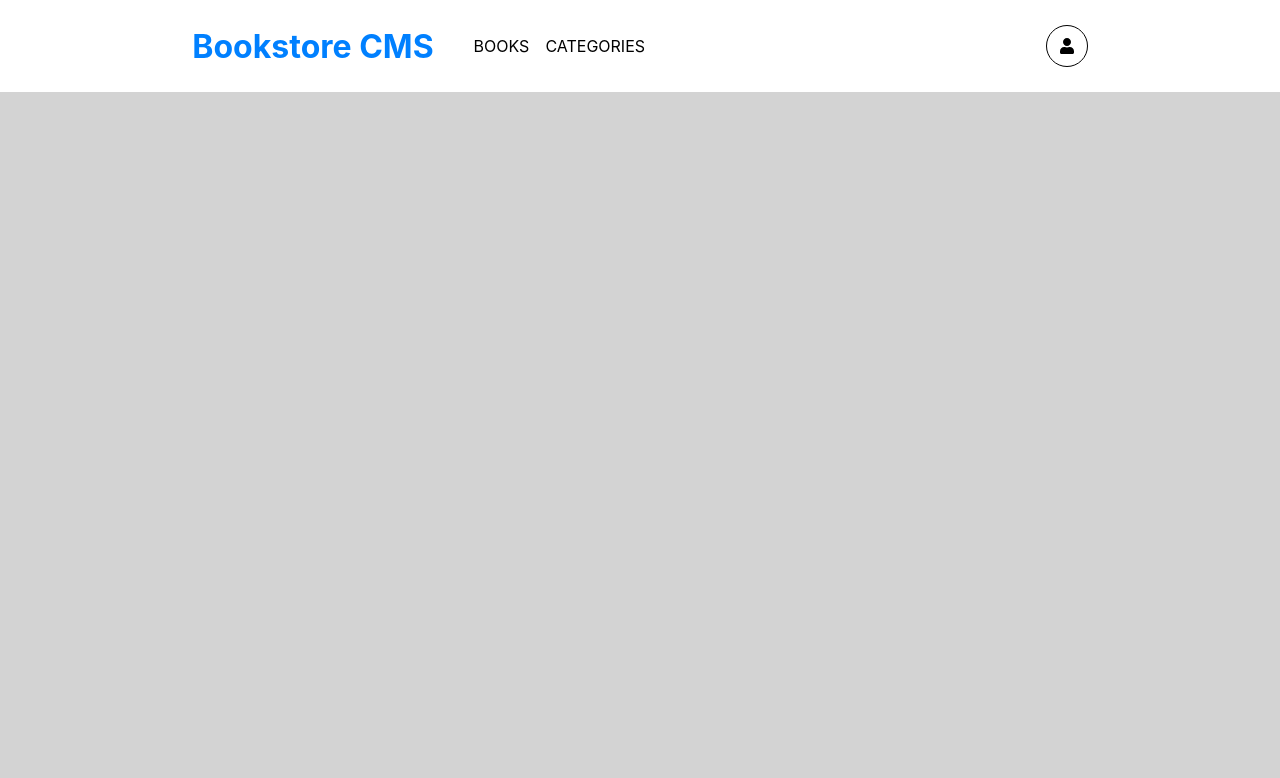
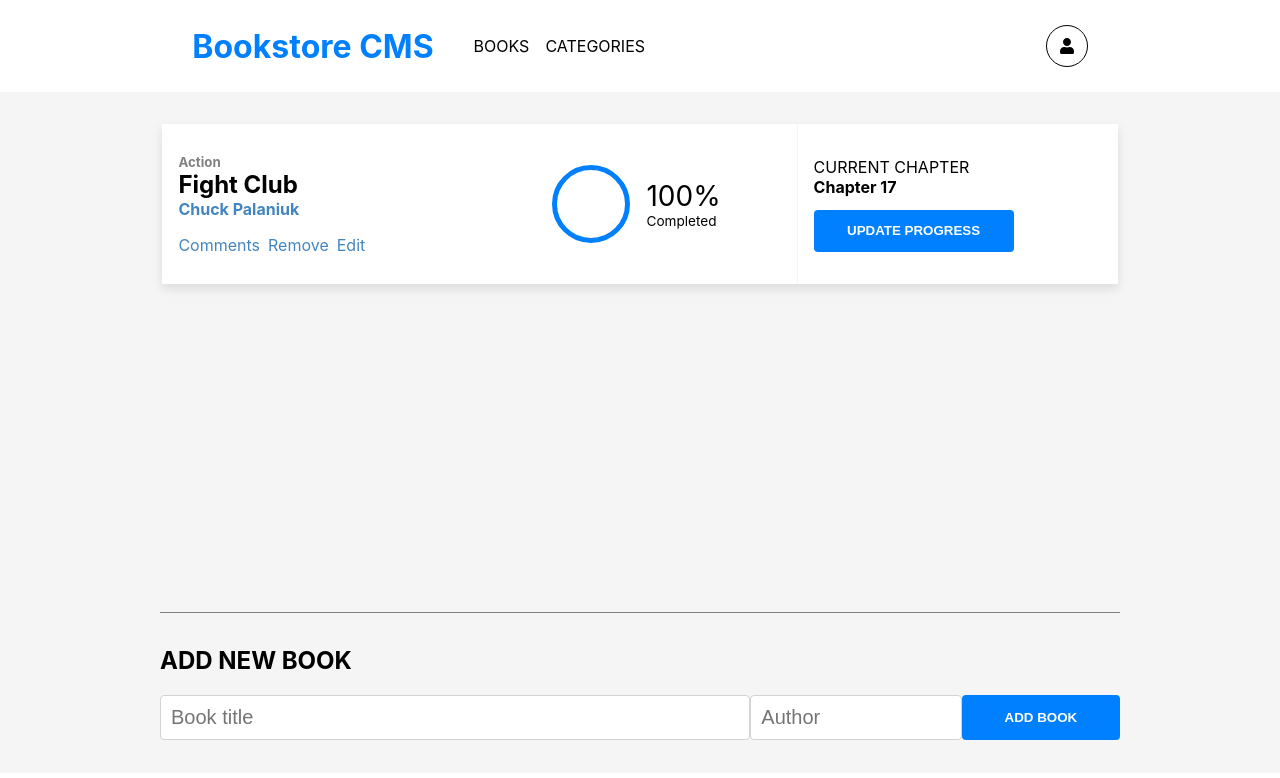
Before and after one commit to jr-cast/bookstore-react, a React (Create React App) app: page / in a window 1280 px wide. Shown: the top 778 px of the page. Built offline with nearby package versions, Linux system fonts and the light colour scheme.

Commit message:
Add Books home page with styles

```diff
--- a/src/App.js
+++ b/src/App.js
@@ -1,12 +1,13 @@
-import './App.css';
 import Nav from './components/Nav';
 import BookShelf from './components/BookShelf';
+import AddBook from './components/AddBook';
 
 function App() {
   return (
     <div className="App">
-      <Nav></Nav>
+      <Nav />
       <BookShelf />
+      <AddBook />
     </div>
   );
 }
--- /dev/null
+++ b/src/components/AddBook.js
@@ -0,0 +1,16 @@
+import React from 'react';
+
+function AddBook() {
+  return (
+    <div className="addBookCont">
+      <h2>ADD NEW BOOK</h2>
+      <div className='inputs'>
+        <input id='book' type="text" placeholder="Book title" />
+        <input id='author' type="text" placeholder="Author" />
+        <button type='submit'>ADD BOOK</button>
+      </div>
+    </div>
+  );
+}
+
+export default AddBook;
--- /dev/null
+++ b/src/components/BookCard.js
@@ -0,0 +1,34 @@
+import React from 'react'
+
+function BookCard() {
+  return (
+    <div className='card'>
+      <div className='meta'>
+        <h5>Action</h5>
+        <h2>Fight Club</h2>
+        <h4>Chuck Palaniuk</h4>
+        <div className='edit'>
+          <p>Comments</p>
+          <p>Remove</p>
+          <p>Edit</p>
+        </div>
+      </div>
+      <div className='data'>
+        <div className='percent'>
+          <div className='oval'></div>
+          <div className='completed'>
+            <p className='perc'>100%</p>
+            <p>Completed</p>
+          </div>
+        </div>
+        <div className='chapter'>
+          <p>CURRENT CHAPTER</p>
+          <h4>Chapter 17</h4>
+          <button>UPDATE PROGRESS</button>
+        </div>
+      </div>
+    </div>
+  )
+}
+
+export default BookCard;
--- a/src/components/BookShelf.js
+++ b/src/components/BookShelf.js
@@ -1,8 +1,11 @@
 import React from 'react'
+import BookCard from '../components/BookCard';
 
 function BookShelf() {
   return (
-    <div className='bookShelf'></div>
+    <div className='bookShelf'>
+      <BookCard />
+    </div>
   )
 }
 
--- a/src/index.css
+++ b/src/index.css
@@ -30,6 +30,8 @@
   display: flex;
   justify-content: space-around;
   align-items: center;
+  width: 100%;
+  background-color: white;
 }
 
 .listCont {
@@ -63,6 +65,171 @@
 }
 
 .bookShelf {
-  height: 90vh;
-  background-color: lightgray;
+  min-height: 65vh;
+  width: 99.5vw;
+  background-color: whitesmoke;
+  display: flex;
+  justify-content: center;
 }
+
+.card {
+  display: flex;
+  background-color: white;
+  height: 10em;
+  width: 75%;
+  justify-content: space-around;
+  margin-top: 2em;
+  box-shadow: 0 5px 10px rgb(0, 0, 0, 0.1);
+}
+
+.meta {
+  display: flex;
+  flex-direction: column;
+  width: 18em;
+  height: 8em;
+  padding: 1em;
+  justify-content: center;
+}
+
+.meta > * {
+  margin: 0;
+}
+
+.meta .edit {
+  display: flex;
+  font-size: 1em;
+}
+
+.meta h4 {
+  color: #4386bf;
+}
+
+.meta h5 {
+  color: gray;
+}
+
+.edit > * {
+  margin-right: 0.5em;
+}
+
+.edit p {
+  margin-bottom: 0%;
+  color: #4386bf;
+}
+
+.percent {
+  width: 18em;
+  height: 8em;
+  padding: 1em;
+  display: flex;
+  justify-content: center;
+  align-items: center;
+}
+
+.oval {
+  width: 4.25rem;
+  height: 4.25rem;
+  border: 5px solid #0080FF;
+  border-image-slice: 1;
+  border-radius: 50%;
+}
+
+.completed {
+  margin-left: 1em;
+}
+
+.completed .perc {
+  font-size: 1.75em;
+  margin: 0%;
+}
+
+.completed p {
+  font-size: 0.85em;
+  margin: 0%;
+}
+
+.data {
+  display: flex;
+}
+
+.chapter {
+  width: 18em;
+  height: 8em;
+  padding: 1em;
+  display: flex;
+  flex-direction: column;
+  justify-content: center;
+  align-items: flex-start;
+  border-left: 1px solid whitesmoke;
+}
+
+.chapter > * {
+  margin: 0%;
+}
+
+.chapter button {
+  margin-top: 1em;
+  padding: 1em;
+  width: 15em;
+  background-color: #0080FF;
+  color: white;
+  font-weight: bolder;
+  border: none;
+  border-radius: 0.25rem;
+  cursor: pointer;
+}
+
+.addBookCont {
+  display: flex;
+  flex-direction: column;
+  justify-content: center;
+  align-items: flex-start;
+  height: 10em;
+  width: 75%;
+  border-top: 1px solid gray;
+}
+
+.addBookCont h2 {
+  margin-top: 0%;
+}
+
+.App {
+  display: flex;
+  flex-direction: column;
+  justify-content: center;
+  align-items: center;
+  background-color: whitesmoke;
+}
+
+.inputs {
+  display: flex;
+  justify-content: space-between;
+  width: 100%;
+}
+
+.inputs #book {
+  width: 60%;
+  border: 1px solid lightgray;
+  border-radius: 0.25rem;
+  font-size: 1.25em;
+  padding: 0.5em;
+}
+
+.inputs #author {
+  width: 20%;
+  border: 1px solid lightgray;
+  border-radius: 0.25rem;
+  font-size: 1.25em;
+  padding: 0.5em;
+}
+
+.inputs button {
+  padding: 1em;
+  width: 12em;
+  background-color: #0080FF;
+  color: white;
+  font-weight: bolder;
+  border: none;
+  border-radius: 0.25rem;
+  cursor: pointer;
+}
```
